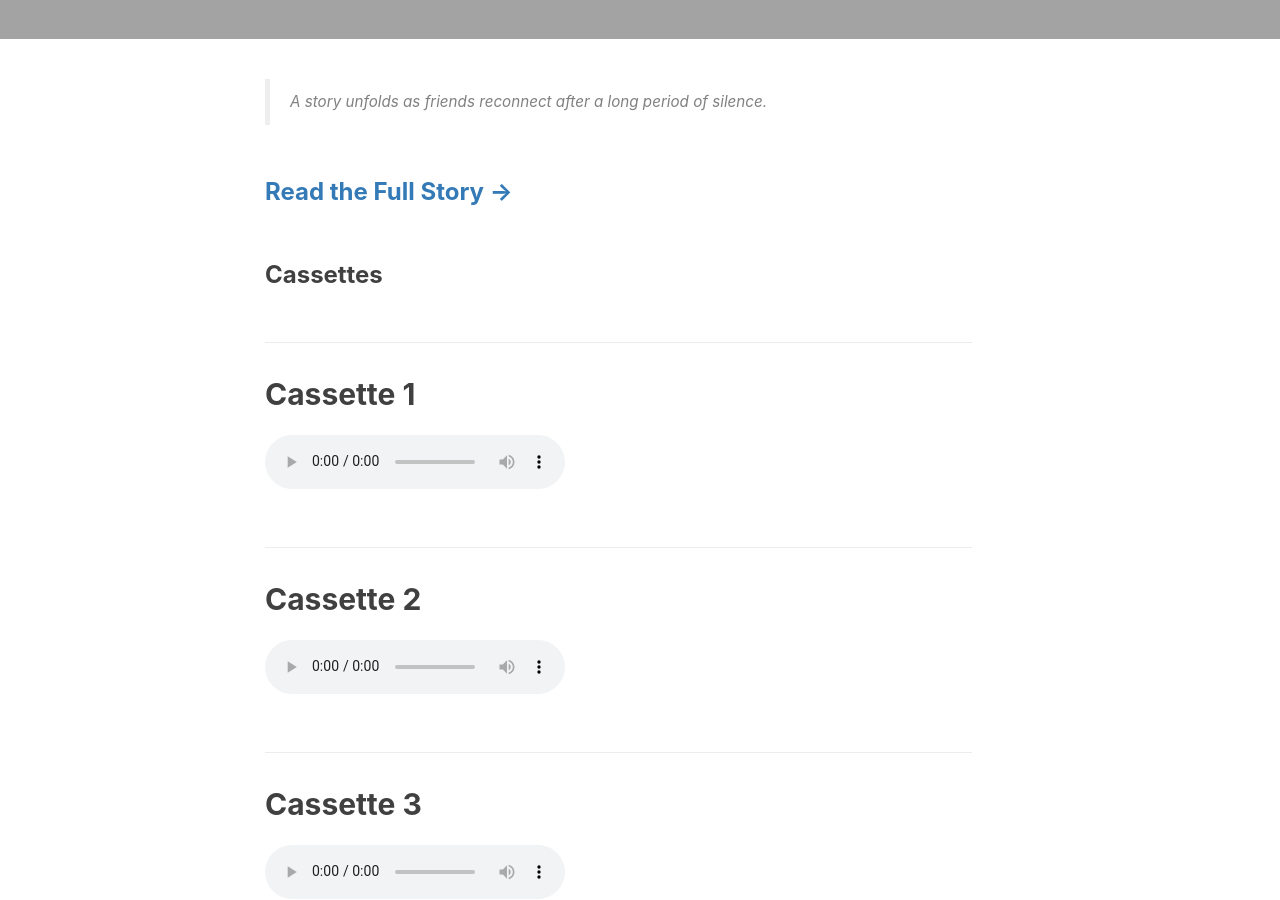
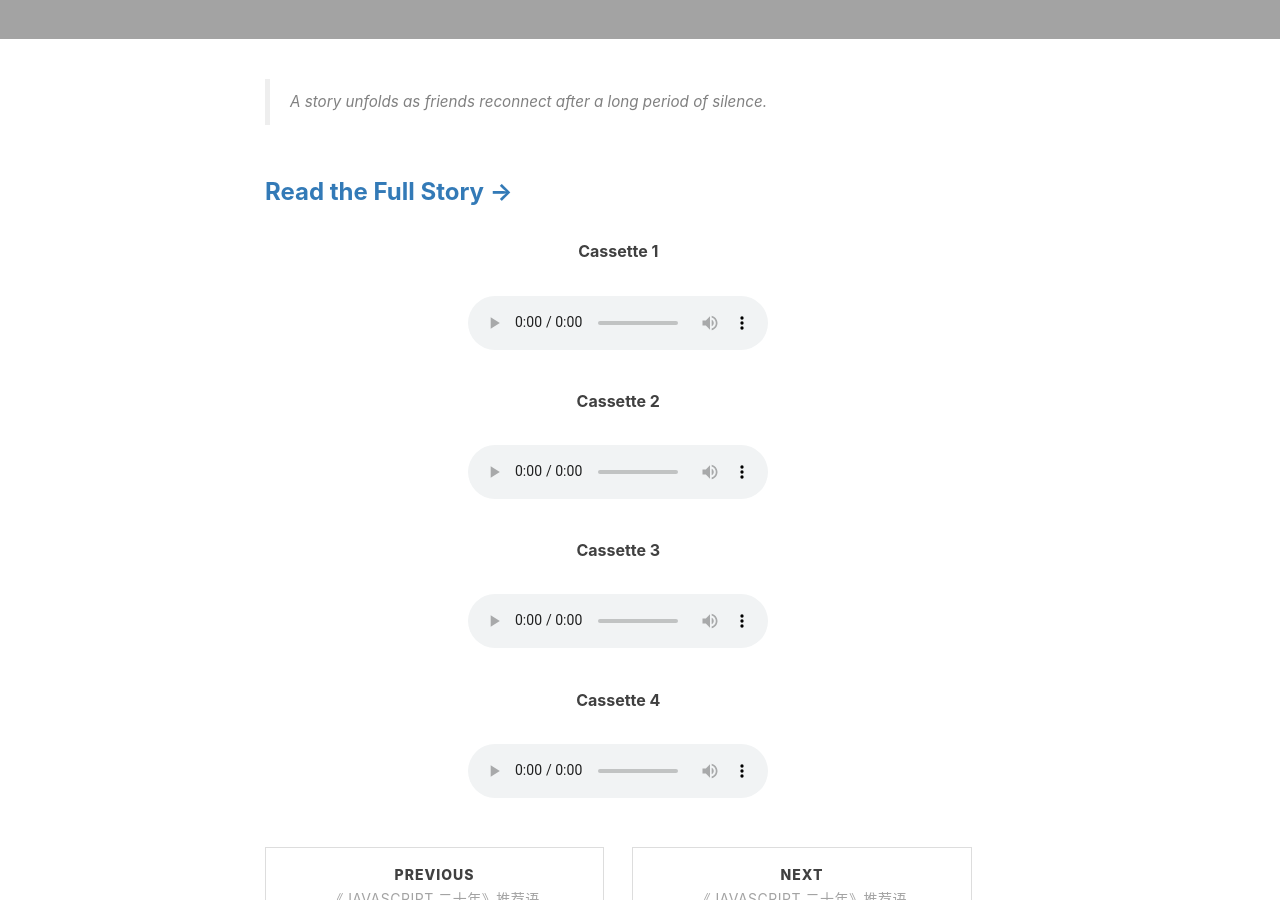
Before and after one commit to QuanPhanguyen/quanphanguyen.github.io, a Jekyll site: the page built from _posts/read_sf_plf/2022-11-11-dnd-01.md, in a window 1280 px wide and 900 px high, scrolled down 776 px. Built offline with Jekyll 4.4.1, drawn with Linux system fonts in a browser that asks for light colours; nearby versions of some CDN libraries; comment, search, counter and statistics services are not loaded.

Commit message:
center audios, fix path

```diff
--- a/_posts/read_sf_plf/2022-11-11-dnd-01.md
+++ b/_posts/read_sf_plf/2022-11-11-dnd-01.md
@@ -4,7 +4,7 @@
 subtitle:   "Horror-Themed One-Shot"
 navcolor:   "invert"
 date:       2022-11-11
-header-img: "assets/images/CWAANPlan.png"
+header-img: "/assets/images/CWAANPlan.png"
 author:     "Quan"
 tags:
     - D&D
@@ -14,27 +14,34 @@
 
 ### [Read the Full Story →](https://docs.google.com/document/d/1JvL8ct6zylD3_QLy7GVMXUazlpboCU2eGJQ219yimQc/edit?tab=t.0) <!-- Link to full story -->
 
-### Cassettes
-## Cassette 1
-<audio controls>
-   <source src="assets/images/cassette1.mp3" type="audio/mpeg">
-   Your browser does not support the audio element.
-</audio>
+<div style="text-align: center;">
+   <p style="font-weight: bold;">Cassette 1</p>
+   <audio controls>
+       <source src="/assets/images/cassette1.mp3" type="audio/mpeg">
+       Your browser does not support the audio element.
+   </audio>
+</div>
 
-## Cassette 2
-<audio controls>
-   <source src="assets/images/cassette2.mp3" type="audio/mpeg">
-   Your browser does not support the audio element.
-</audio>
+<div style="text-align: center;">
+   <p style="font-weight: bold;">Cassette 2</p>
+   <audio controls>
+       <source src="/assets/images/cassette2.mp3" type="audio/mpeg">
+       Your browser does not support the audio element.
+   </audio>
+</div>
 
-## Cassette 3
-<audio controls>
-   <source src="assets/images/cassette3.mp3" type="audio/mpeg">
-   Your browser does not support the audio element.
-</audio>
+<div style="text-align: center;">
+   <p style="font-weight: bold;">Cassette 3</p>
+   <audio controls>
+       <source src="/assets/images/cassette3.mp3" type="audio/mpeg">
+       Your browser does not support the audio element.
+   </audio>
+</div>
 
-## Cassete 4
-<audio controls>
-   <source src="assets/images/cassette4.mp3" type="audio/mpeg">
-   Your browser does not support the audio element.
-</audio>
+<div style="text-align: center;">
+   <p style="font-weight: bold;">Cassette 4</p>
+   <audio controls>
+       <source src="/assets/images/cassette4.mp3" type="audio/mpeg">
+       Your browser does not support the audio element.
+   </audio>
+</div>
```
